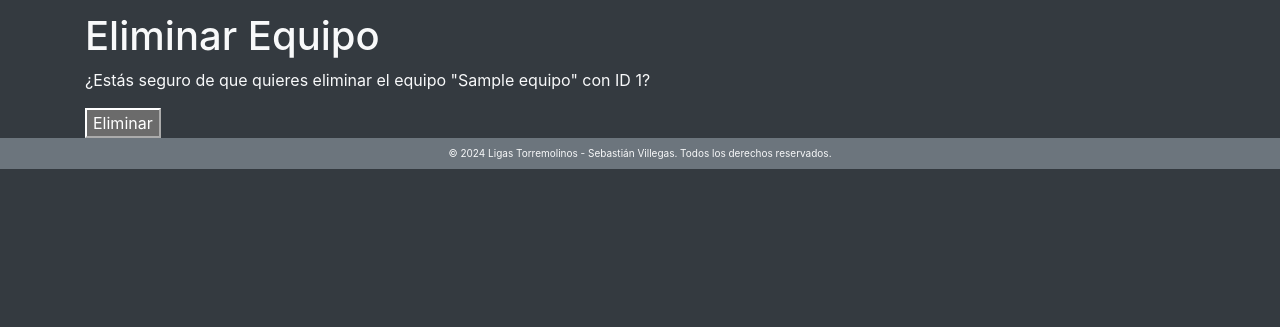
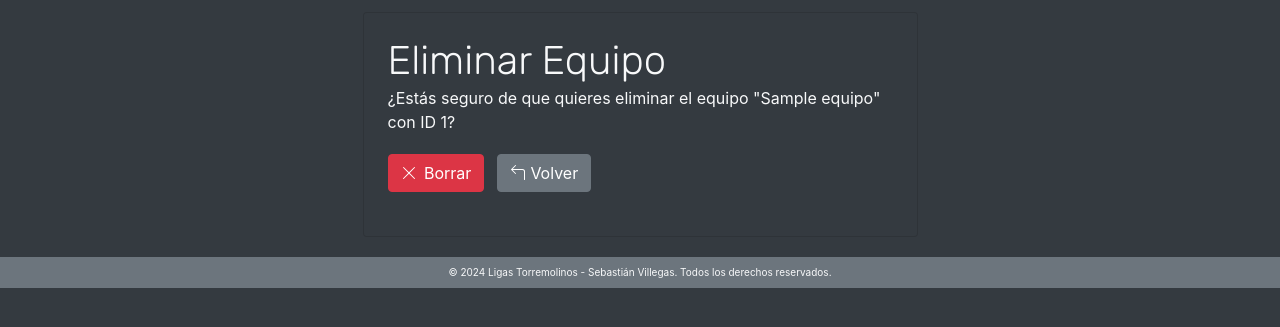
Before and after one commit to sebastianvillegas7/LigasTorremolinos, a Django app: page /eliminar_equipo/1 in a window 1280 px wide. Shown: the part 50-377 px from the top of the page. Run offline with Django 5.2, Linux system fonts and the light colour scheme; tables that the repository leaves empty hold one stand-in row (values such as "Sample post"); some libraries are stand-ins or nearby versions; some web fonts are replaced.

Commit message:
crud equipos ok

```diff
--- a/appLigas/templates/eliminar_equipo.html
+++ b/appLigas/templates/eliminar_equipo.html
@@ -2,10 +2,25 @@
 {% block titulo %}Eliminar Equipo{% endblock %}
 
 {% block contenido %}
-    <h1>Eliminar Equipo</h1>
-    <p>¿Estás seguro de que quieres eliminar el equipo "{{ equipo.nombre }}" con ID {{ equipo.id_equipo }}?</p>
-    <form method="post">
-        {% csrf_token %}
-        <button type="submit">Eliminar</button>
-    </form>
+    <div class="card bg-dark text-light mx-auto w-50" style="margin-bottom: 20px;">
+        <div class="card-body p-4">
+            <h1 style="font-family: 'Rubik', sans-serif; font-optical-sizing: auto; font-weight: 300; font-style: normal; margin-bottom: 1px;">Eliminar Equipo</h1>
+            <p style="margin-bottom: 20px;">¿Estás seguro de que quieres eliminar el equipo "{{ equipo.nombre }}" con ID {{ equipo.id_equipo }}?</p>
+            <form method="post" class="mt-2" style="margin-bottom: 20px;">
+                {% csrf_token %}
+                <button type="submit" class="btn btn-danger btn-md">
+                    <svg xmlns="http://www.w3.org/2000/svg" width="16" height="16" fill="currentColor" class="bi bi-x-lg" viewBox="0 0 16 16" style="margin-bottom: 3px; margin-right: 3px">
+                        <path d="M2.146 2.854a.5.5 0 1 1 .708-.708L8 7.293l5.146-5.147a.5.5 0 0 1 .708.708L8.707 8l5.147 5.146a.5.5 0 0 1-.708.708L8 8.707l-5.146 5.147a.5.5 0 0 1-.708-.708L7.293 8z"/>
+                    </svg>
+                    Borrar
+                </button>
+                <a class="btn btn-secondary btn-md ml-2" href="#" onclick="history.go(-1);">
+                    <svg xmlns="http://www.w3.org/2000/svg" width="16" height="16" fill="currentColor" class="bi bi-arrow-90deg-left" viewBox="0 0 16 16" style="margin-bottom: 3px;">
+                        <path fill-rule="evenodd" d="M1.146 4.854a.5.5 0 0 1 0-.708l4-4a.5.5 0 1 1 .708.708L2.707 4H12.5A2.5 2.5 0 0 1 15 6.5v8a.5.5 0 0 1-1 0v-8A1.5 1.5 0 0 0 12.5 5H2.707l3.147 3.146a.5.5 0 1 1-.708.708z"/>
+                    </svg>
+                    Volver
+                </a>
+            </form>
+        </div>
+    </div>
 {% endblock %}
--- a/appLigas/templates/listado_equipos.html
+++ b/appLigas/templates/listado_equipos.html
@@ -65,8 +65,8 @@
                             </svg>
                         </a>
                         <a class="btn btn-sm btn-danger" href="{% url 'appLigas:eliminar_equipo' pk=equipo.id_equipo %}">
-                            <svg xmlns="http://www.w3.org/2000/svg" width="16" height="16" fill="currentColor" class="bi bi-x" viewBox="0 0 16 16" style="margin-bottom: 3px;">
-                                <path d="M4.646 4.646a.5.5 0 0 1 .708 0L8 7.293l2.646-2.647a.5.5 0 0 1 .708.708L8.707 8l2.647 2.646a.5.5 0 0 1-.708.708L8 8.707l-2.646 2.647a.5.5 0 0 1-.708-.708L7.293 8 4.646 5.354a.5.5 0 0 1 0-.708"/>
+                            <svg xmlns="http://www.w3.org/2000/svg" width="16" height="16" fill="currentColor" class="bi bi-x-lg" viewBox="0 0 16 16" style="margin-bottom: 3px; margin-right: 3px">
+                                <path d="M2.146 2.854a.5.5 0 1 1 .708-.708L8 7.293l5.146-5.147a.5.5 0 0 1 .708.708L8.707 8l5.147 5.146a.5.5 0 0 1-.708.708L8 8.707l-5.146 5.147a.5.5 0 0 1-.708-.708L7.293 8z"/>
                             </svg>
                         </a>
                     </td>
```
Also changed, not shown: appLigas/templates/editar_deporte.html (+4 -4 lines), appLigas/templates/editar_equipo.html (+21 -5 lines), appLigas/templates/eliminar_deporte.html (indentation only).
